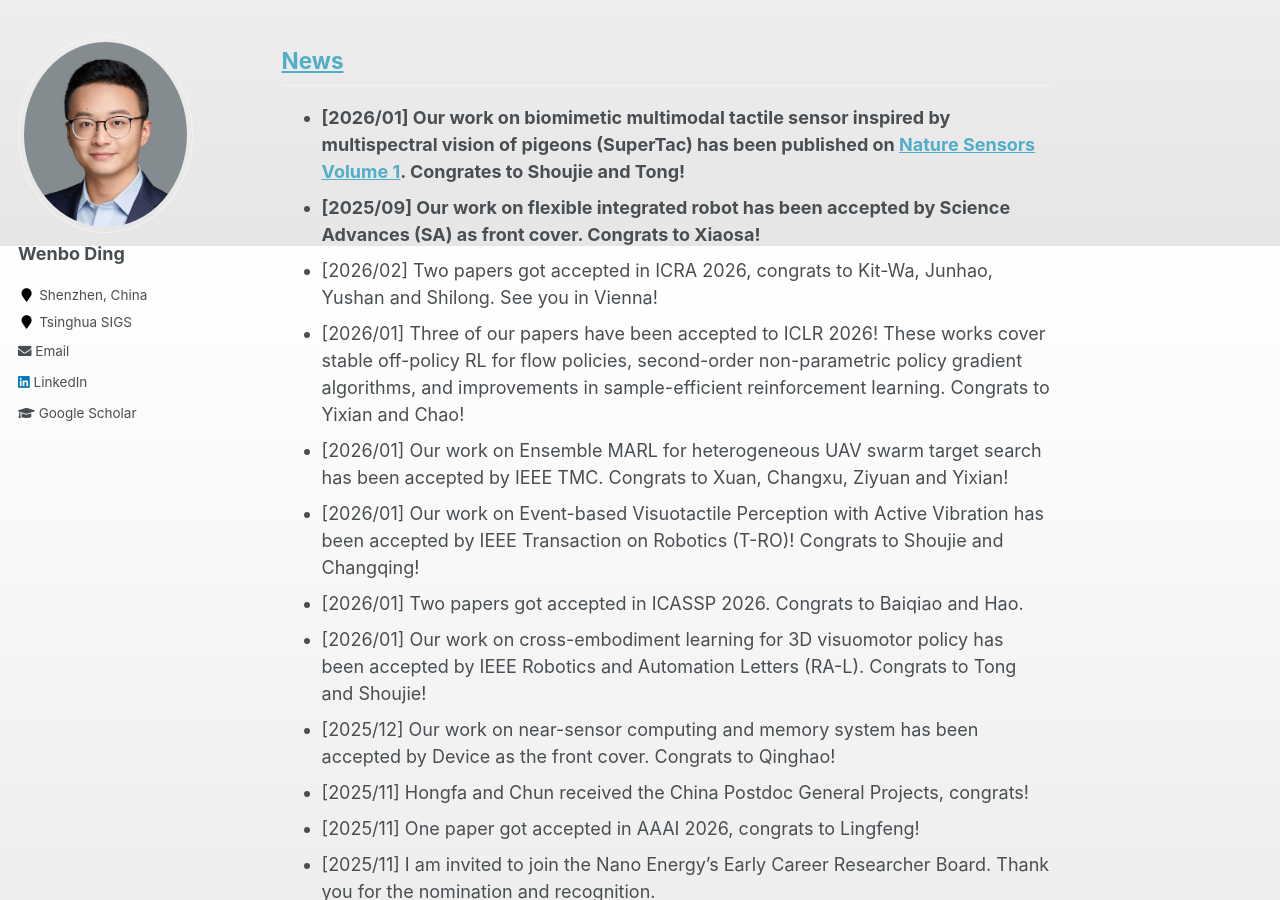
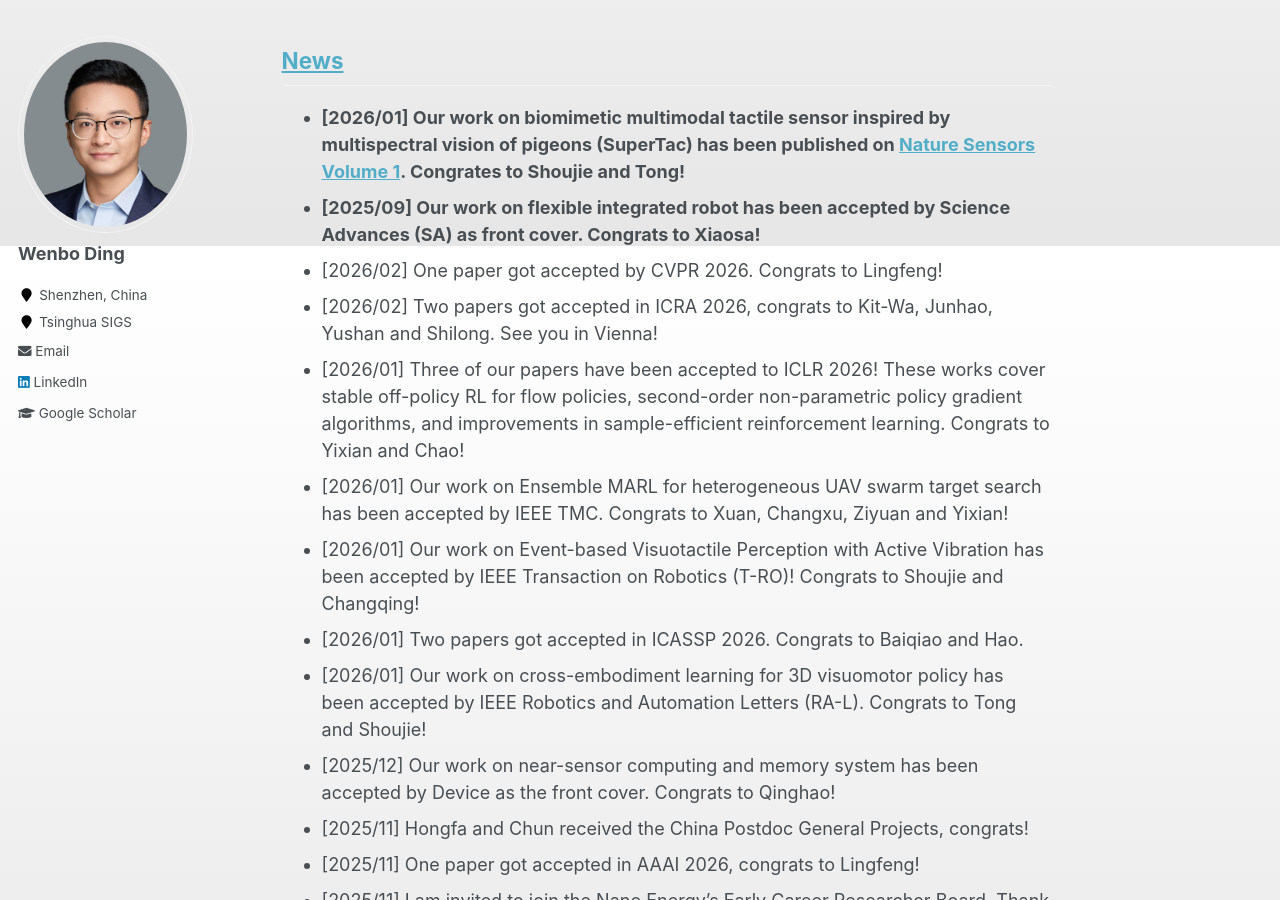
Before and after one commit to whenboy07/whenboy07.github.io, a Jekyll site: the page built from _pages/about.md, in a window 1280 px wide and 900 px high, scrolled down 1554 px. Built offline with Jekyll 4.4.1, drawn with Linux system fonts in a browser that asks for light colours.

Commit message:
update news

```diff
--- a/_pages/about.md
+++ b/_pages/about.md
@@ -38,6 +38,7 @@ Please email me with a copy of your CV if you are interested.
 ## [News](/news/)
 * **[2026/01] Our work on biomimetic multimodal tactile sensor inspired by multispectral vision of pigeons (SuperTac) has been published on [Nature Sensors Volume 1](https://www.nature.com/articles/s44460-025-00006-y). Congrates to Shoujie and Tong!**
 * **[2025/09] Our work on flexible integrated robot has been accepted by Science Advances (SA) as front cover. Congrats to Xiaosa!**
+* [2026/02] One paper got accepted by CVPR 2026. Congrats to Lingfeng!
 * [2026/02] Two papers got accepted in ICRA 2026, congrats to Kit-Wa, Junhao, Yushan and Shilong. See you in Vienna!
 * [2026/01] Three of our papers have been accepted to ICLR 2026! These works cover stable off-policy RL for flow policies, second-order non-parametric policy gradient algorithms, and improvements in sample-efficient reinforcement learning. Congrats to Yixian and Chao!
 * [2026/01] Our work on Ensemble MARL for heterogeneous UAV swarm target search has been accepted by IEEE TMC. Congrats to Xuan, Changxu, Ziyuan and Yixian!
```
Also changed, not shown: _pages/news.md (+1 -0 lines).
